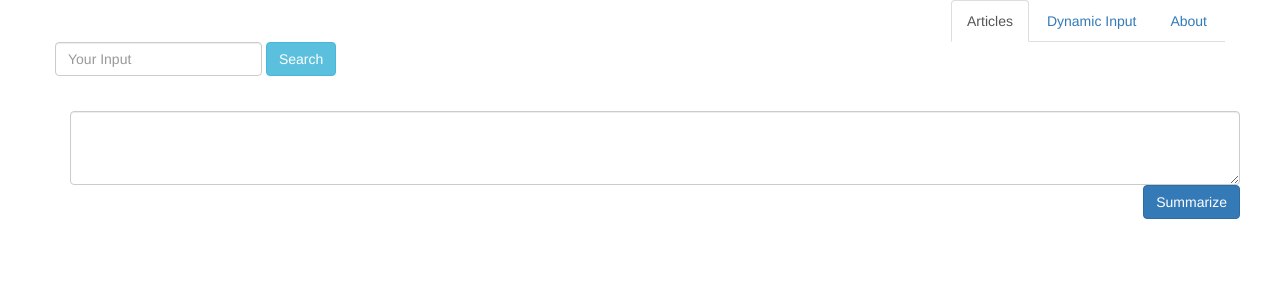
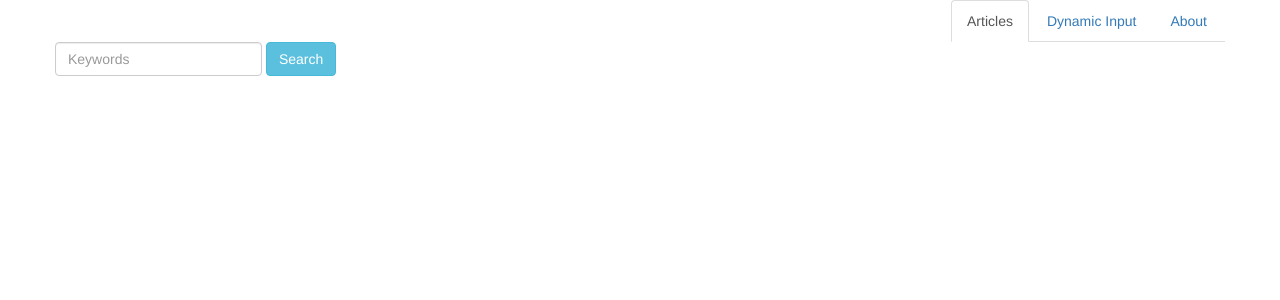
Before and after one commit to hanli1/article-summarizer, a Django app: page / in a window 1280 px wide. Shown: the top 300 px of the page. Run offline with Django 3.2, Linux system fonts and the light colour scheme; data that the repository does not hold is empty; some libraries are stand-ins or nearby versions.

Commit message:
add search functionality

```diff
--- a/article_summarizer_app/templates/index.html
+++ b/article_summarizer_app/templates/index.html
@@ -14,18 +14,19 @@
                     <li><a href="#about" data-toggle="tab">About</a></li>
                 </ul>
             </div>
-            <div id="myTabContent" class="tab-content">
+            <div class="row">
+                <div class="tab-content">
                     <div class="tab-pane fade active in" id="articles">
+                        <div class="container">
                             <div class="row">
                                 <div class="form-inline global-search" method='GET'>
                                     <div class="form-group">
-                                <input id="user-selection-input" type="text" name="search" class="form-control shadow" placeholder="Your Input">
+                                        <input id="search-input" type="text" name="search" class="form-control shadow" placeholder="Keywords">
                                         <button id="search-button" class="btn btn-info">Search</button>
                                     </div>
                                 </div>
                             </div>
                             <div class="row">
-                        <div id="article-results" class="col-md-8 offset-md-2 col-centered">
                                 <div class="date-wrapper"></div>
                                     <div class="article-wrapper">
                                         <div class="article-title">Title</div>
@@ -88,10 +89,14 @@
                                             <div class="article-summary"></div>
                                         </div>
                                     </div>
+                                <div id="article-results" class="col-md-offset-2 col-md-8">
+
                                 </div>
                             </div>
                         </div>
-                <div class="tab-pane fade active in" id="dynamic">
+
+                    </div>
+                    <div class="tab-pane fade" id="dynamic">
                         <div class="container">
                             <div class="row">
                                 <textarea class="form-control" id="dynamic-text-area" rows="3"></textarea>
@@ -115,6 +120,7 @@
             </div>
 
 
+
         </div>
 
         <script src="https://ajax.googleapis.com/ajax/libs/jquery/2.2.4/jquery.min.js"></script>
--- a/article_summarizer_app/views.py
+++ b/article_summarizer_app/views.py
@@ -8,6 +8,7 @@ import numpy as np
 
 from text_summarization.lex_rank import LexRank
 from text_summarization import utils
+from text_summarization import main
 
 def index(request):
     output_list = ''
@@ -22,10 +23,19 @@ def api_articles_list(request):
     articles = None
     try:
         if text_query:
-            """
-            Implement for Text Search
-            """
-            pass
+            articles = NewsArticle.objects.order_by('-date')
+            date_dict = {}
+            for article in articles:
+                date = article.date
+                sim = main.cosine_similarity_two_sentences(text_query, article.title)
+                if sim > 0.2:
+                    if date not in date_dict:
+                        date_dict[date] = []
+                    date_dict[date].append((sim, article))
+            articles = []
+
+            for date, lst in sorted(date_dict.iteritems(), reverse=True):
+                articles += [x[1] for x in sorted(lst, key=lambda x: x[0], reverse=True)]
         else:
             articles = NewsArticle.objects.order_by('-date')
         articles_paginator = Paginator(articles, page_size)
--- a/website/static/main.js
+++ b/website/static/main.js
@@ -13,14 +13,9 @@ $( document ).ready(function() {
 
   function send_search_query(){
     $("#search-button").blur();
-    // on search button click send query to django backend
-    data = {
-        query: "Hello"
-    };
-    $.get('api/search', data, function(response){
-      var results = response["results"];
-      console.log(results);
-    });
+    textQuery = $("#search-input").val();
+    pageCount = 1;
+    fetchArticleList(textQuery);
   }
 
   $("#summarize-button").click(send_summarize_query);
@@ -72,11 +67,15 @@ $( document ).ready(function() {
         text_query: textQuery
       },
       success: function (responseData) {
+        var container = $("#article-results");
         var currentArticlesSelector = $('.article-wrapper');
         var currentDatesSelector = $('.date-wrapper');
         var templateArticleWrapper = currentArticlesSelector.eq(0);
         var previousArticleWrapper = currentArticlesSelector.eq(currentArticlesSelector.length - 1);
         var templateDateWrapper = currentDatesSelector.eq(0);
+
+        if(pageCount == 1)
+            container.empty();
 
         for (var i = 0; i < responseData.articles_list.length; i++) {
           var currentArticle = responseData.articles_list[i];
@@ -94,11 +93,11 @@ $( document ).ready(function() {
           if (currentArticle.date != currentDate) {
             var currentDateWrapper = templateDateWrapper.clone();
             currentDateWrapper.text(currentArticle.date);
-            currentDateWrapper.insertAfter(previousArticleWrapper);
-            currentArticleWrapper.insertAfter(currentDateWrapper);
+            container.append(currentDateWrapper);
+            container.append(currentArticleWrapper);
             currentDate = currentArticle.date;
           } else {
-            currentArticleWrapper.insertAfter(previousArticleWrapper);
+            container.append(currentArticleWrapper);
           }
           previousArticleWrapper = currentArticleWrapper;
         }
```
Lines whose indentation alone changed are shown as unchanged.
